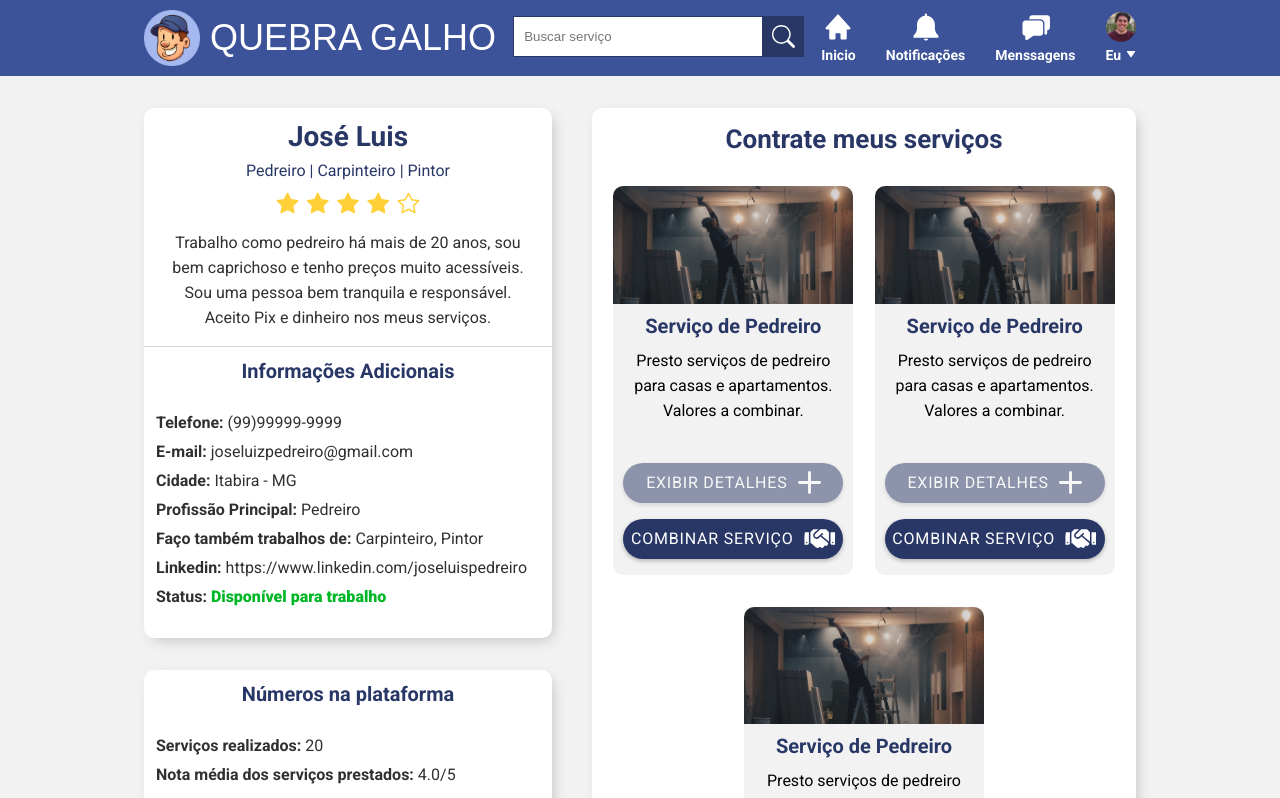
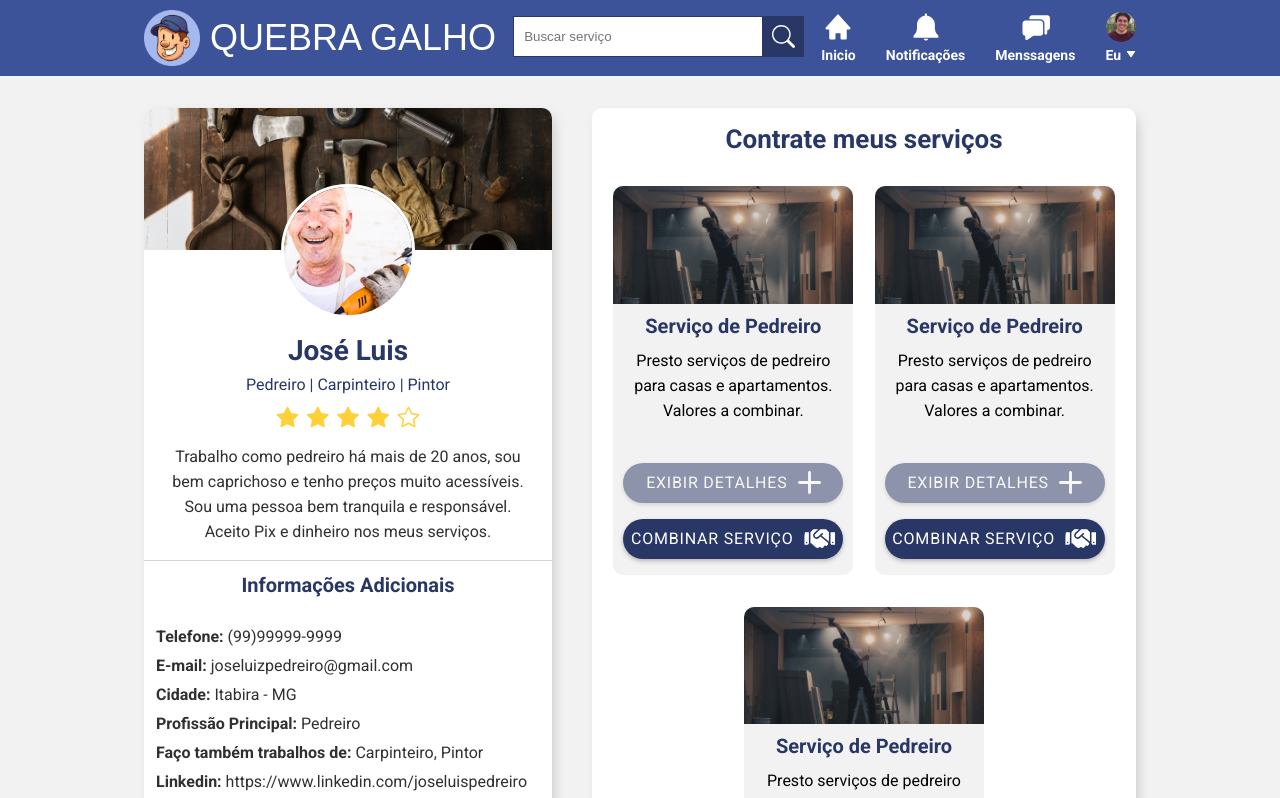
Before and after one commit to gabbrieu/QuebraGalho, a Next.js app in the folder frontend/quebragalho-site/: page /perfil-usuario in a window 1280 px wide. Shown: the top 798 px of the page. Built offline with nearby package versions, Linux system fonts and the light colour scheme.

Commit message:
Implementing profile picture and cover

```diff
--- a/frontend/quebragalho-site/src/pages/perfil-usuario.tsx
+++ b/frontend/quebragalho-site/src/pages/perfil-usuario.tsx
@@ -21,6 +21,14 @@ export default function PerfilUsuario() {
             <div className={styles.leftSide}>
               <section className={styles.boxInfoUsuario}>
                 <div className={styles.informacoesPrincipais}>
+                  <div className={styles.fotoeCapa}>
+                    <div className={styles.capaPerfil}>
+                      <img src='img/content/capaPerfil.png' />
+                    </div>
+                    <div className={styles.fotoPerfil}>
+                     <img src='img/content/fotoPerfil.png' />
+                    </div>
+                  </div>
                   <h1>José Luis</h1>
                   <span>Pedreiro | Carpinteiro | Pintor </span>
                   <img src='img/content/staricon.svg' />
--- a/frontend/quebragalho-site/src/styles/pages/Perfilusuario.module.scss
+++ b/frontend/quebragalho-site/src/styles/pages/Perfilusuario.module.scss
@@ -34,6 +34,30 @@
       display: flex;
       flex-direction: column;
       text-align: center;
+
+      .fotoeCapa{
+        width: 100%;
+        display: flex;
+        flex: 1;
+        flex-direction: column;
+
+        .capaPerfil img{
+          width: 100%;
+          height: auto;
+          max-height: none;
+          margin:0;
+          border-top-left-radius: 10px;
+          border-top-right-radius: 10px;
+        }
+
+        .fotoPerfil img{
+          max-height: none;
+          margin-top: -70px;
+          border-radius: 100px;
+          border: solid 3px var(--white)
+        }
+
+      }
 
       h1 {
         font-size: 1.75rem;
```
Also changed, not shown: frontend/quebragalho-site/public/img/content/capaPerfil.png (added), frontend/quebragalho-site/public/img/content/fotoPerfil.png (added).
